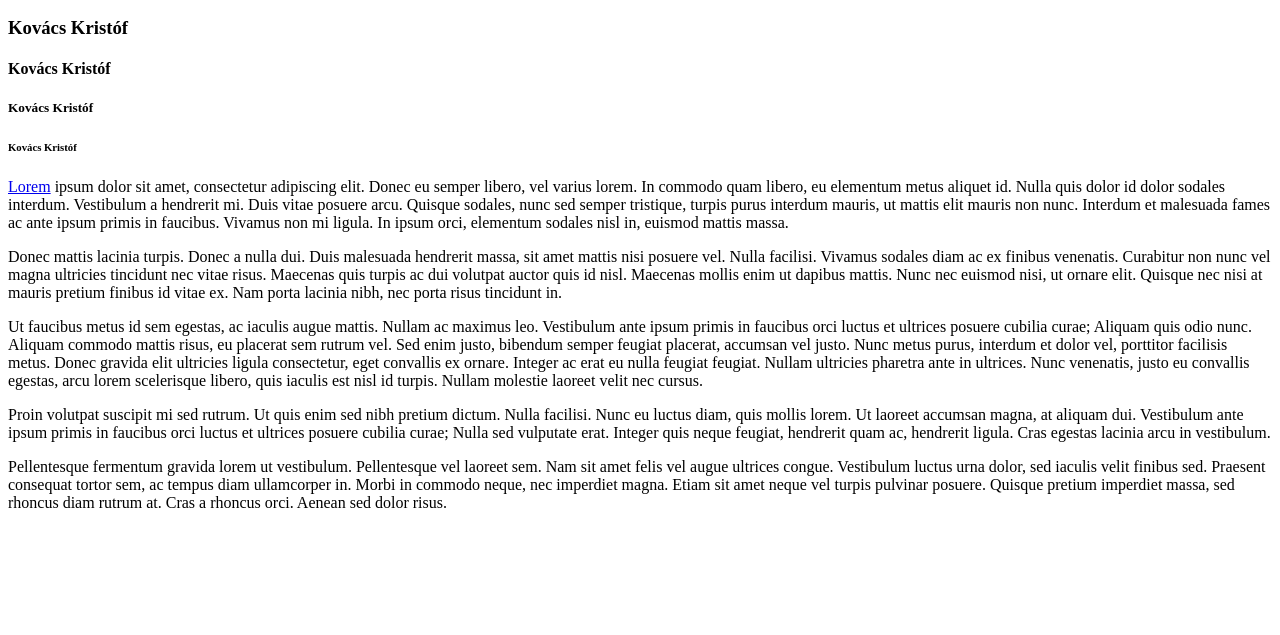
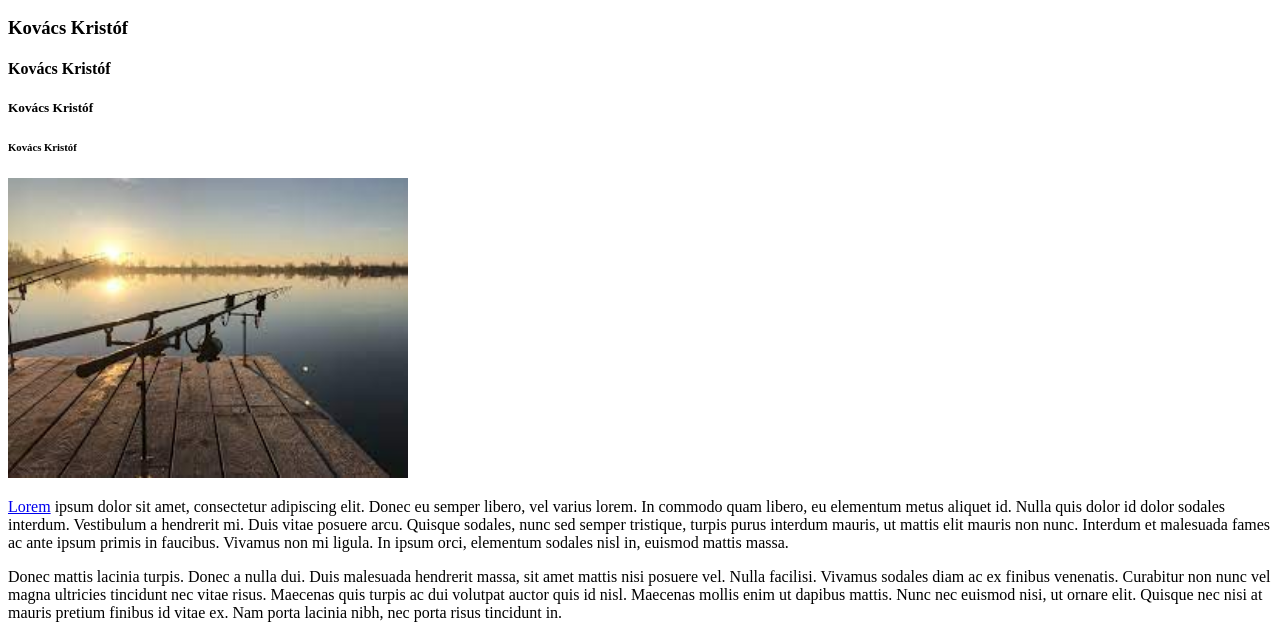
Before and after one commit to kkristof30/web3, a plain HTML site: page index.html in a window 1280 px wide. Shown: the part 110-745 px from the top of the page. Drawn offline with Linux system fonts and the light colour scheme.

Commit message:
kollázs

```diff
--- a/index.html
+++ b/index.html
@@ -13,7 +13,7 @@
     <h5>Kovács Kristóf</h5>
     <h6>Kovács Kristóf</h6>
 
-
+        <img src="img.collage..jpg" alt="Ezen a képen látható a kollázsom" title="KOLLÁZS" width="400">
 
                 <p><a href="https://www.lipsum.com/feed/html">Lorem</a>  ipsum dolor sit amet, consectetur adipiscing elit. Donec eu semper libero, vel varius lorem. In commodo quam libero, eu elementum metus aliquet id. Nulla quis dolor id dolor sodales interdum. Vestibulum a hendrerit mi. Duis vitae posuere arcu. Quisque sodales, nunc sed semper tristique, turpis purus interdum mauris, ut mattis elit mauris non nunc. Interdum et malesuada fames ac ante ipsum primis in faucibus. Vivamus non mi ligula. In ipsum orci, elementum sodales nisl in, euismod mattis massa.</p>
 
```
Also changed, not shown: img.collage..jpg (added), img.collage.jpg.jpg (added), 1 other file.
